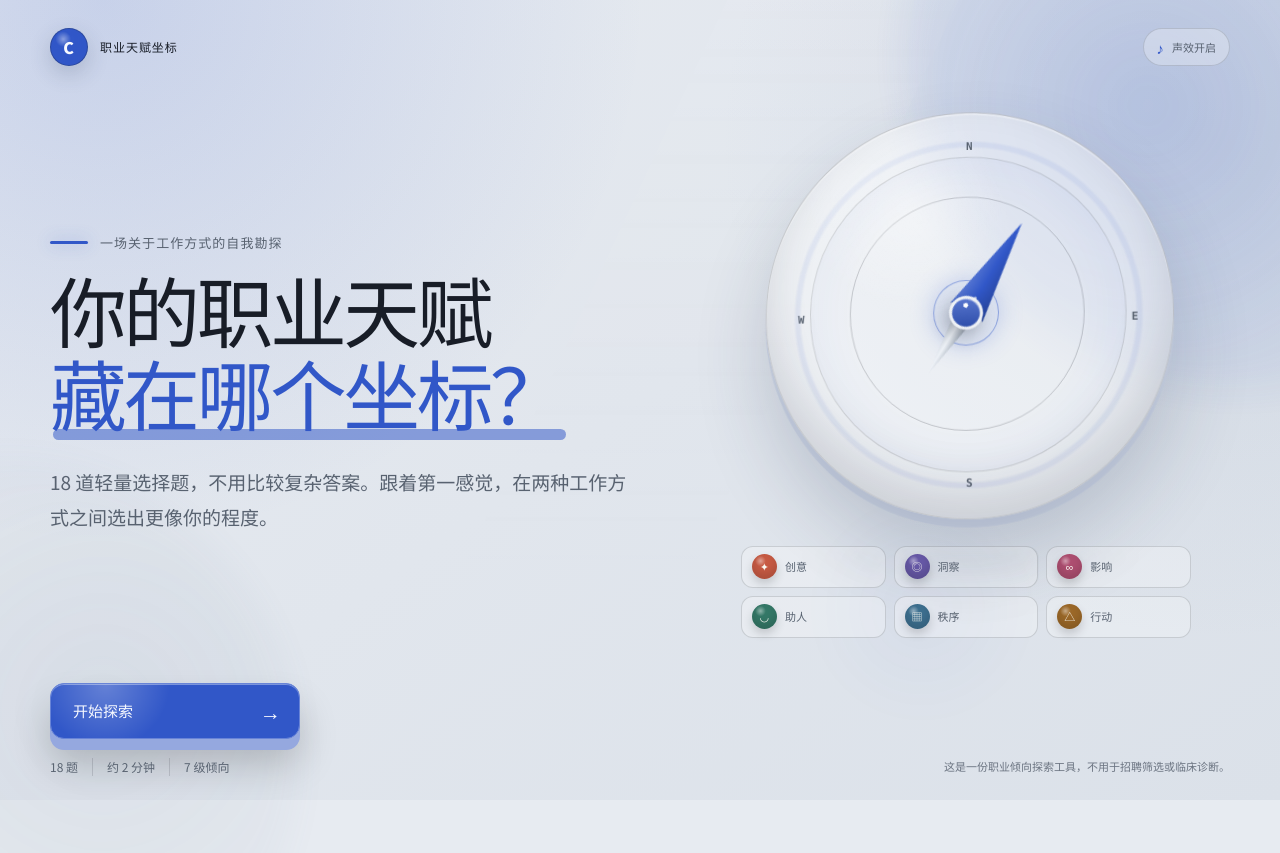
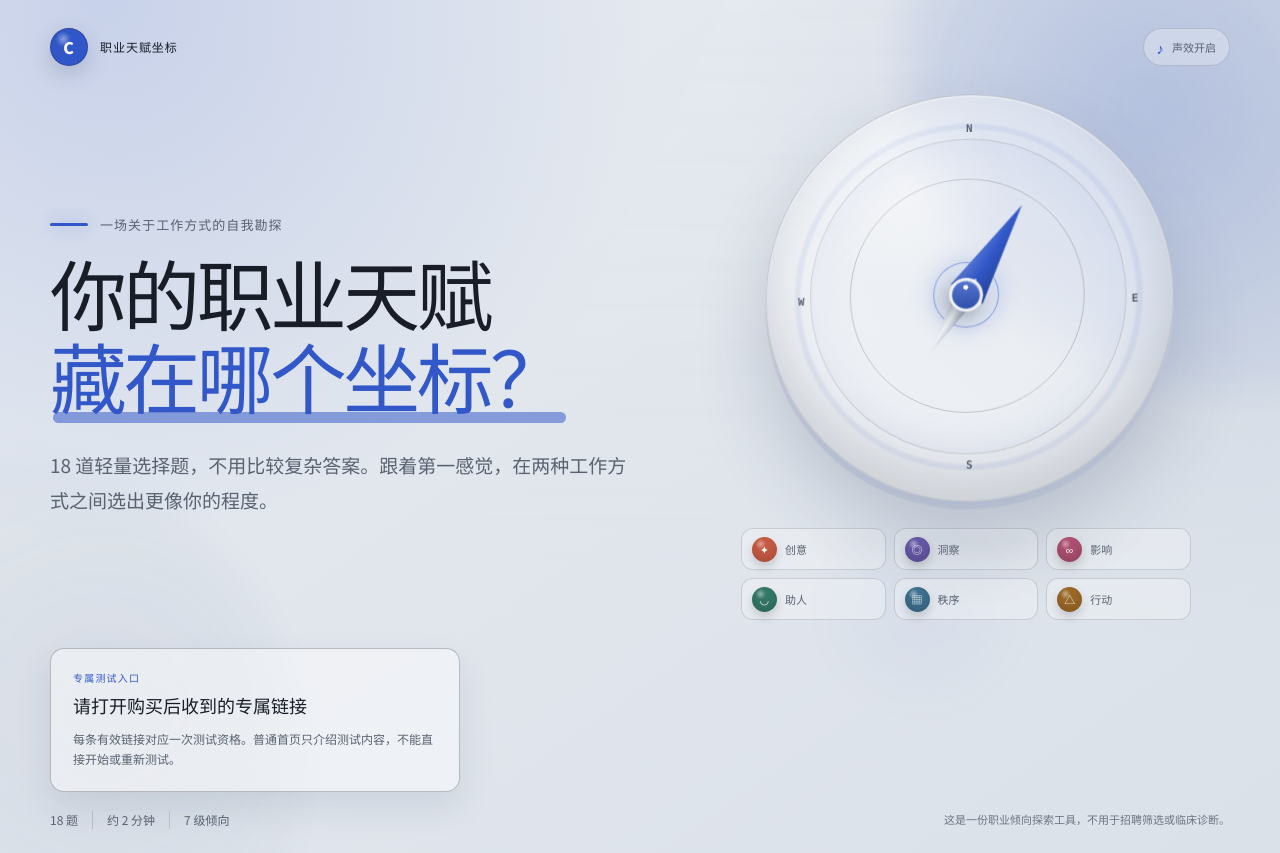
Before and after one commit to hresghi-cmd/career-compass, a Next.js app: page / in a window 1280 px wide. Before the commit the page ends 800 px from the top, so only its background shows below. Built offline with nearby package versions, Linux system fonts and the light colour scheme.

Commit message:
Gate assessment behind dedicated links

```diff
--- a/app/access/access-state-demo.tsx
+++ b/app/access/access-state-demo.tsx
@@ -130,7 +130,7 @@ function RevokedAccess({ access }: { access: DemoAccess }) {
       <h1 id="access-error-title">测试资格已失效</h1>
       <p>可能是订单已退款、链接被撤销，或地址复制不完整。你的设备和浏览器没有问题。</p>
       <div className="access-help"><strong>需要帮助？</strong><p>请把资格编号 <b>{access.orderReference}</b> 发给购买平台的店铺客服，我们会协助核对。</p></div>
-      <Link href="/" className="access-secondary">返回网站首页</Link>
+      <Link href="/" className="access-secondary">返回产品说明</Link>
     </section>
   );
 }
--- a/app/globals.css
+++ b/app/globals.css
@@ -811,6 +811,41 @@ summary:focus-visible {
   align-self: end;
 }
 
+.public-access-card {
+  width: min(410px, 100%);
+  padding: 21px 22px;
+  border: 1px solid var(--canvas-line-strong);
+  border-radius: var(--radius-control);
+  background: var(--canvas-panel);
+  box-shadow: 0 16px 34px rgb(38 54 86 / 10%);
+  backdrop-filter: blur(18px);
+  -webkit-backdrop-filter: blur(18px);
+}
+
+.public-access-card > span {
+  display: block;
+  margin-bottom: 9px;
+  color: var(--accent);
+  font-size: 10px;
+  font-weight: 800;
+  letter-spacing: .12em;
+}
+
+.public-access-card > strong {
+  display: block;
+  color: var(--on-canvas);
+  font-family: var(--font-display);
+  font-size: 18px;
+  line-height: 1.45;
+}
+
+.public-access-card > p {
+  margin: 9px 0 0;
+  color: var(--on-canvas-muted);
+  font-size: 12px;
+  line-height: 1.7;
+}
+
 .primary-button {
   min-width: 250px;
   min-height: 56px;
@@ -2248,6 +2283,11 @@ summary:focus-visible {
     margin-top: 0;
   }
 
+  .public-access-card {
+    width: 100%;
+    text-align: left;
+  }
+
   .primary-button {
     width: 100%;
   }
--- a/app/not-found.tsx
+++ b/app/not-found.tsx
@@ -13,7 +13,7 @@ export default function NotFound() {
           <h1 id="invalid-link-title">链接似乎不完整</h1>
           <p>请确认整条专属链接已经完整复制。你也可以回到购买平台，重新打开自动发货消息中的原链接。</p>
           <div className="access-help"><strong>仍然无法打开？</strong><p>请把订单编号发给购买平台的店铺客服，我们会核对并补发正确链接。</p></div>
-          <Link href="/" className="access-secondary">返回网站首页</Link>
+          <Link href="/" className="access-secondary">返回产品说明</Link>
         </section>
         <footer className="access-footer">职业天赋坐标 · 请勿把订单信息发送给陌生人</footer>
       </div>
--- a/app/page.tsx
+++ b/app/page.tsx
@@ -9,6 +9,7 @@ type Question = { scene: string; prompt: string; left: Pole; right: Pole };
 type RoleRecommendation = { title: string; why: string; firstStep: string };
 
 const STORAGE_KEY = "career-compass-progress-v2";
+const PUBLIC_ENTRY_ONLY = true;
 
 const talents: Record<TalentKey, {
   short: string; title: string; role: string; symbol: string; color: string;
@@ -160,8 +161,9 @@ export default function Home() {
   /* eslint-disable react-hooks/set-state-in-effect */
   useEffect(() => {
     try {
+      setSoundOn(localStorage.getItem(`${STORAGE_KEY}-sound`) !== "off");
+      if (PUBLIC_ENTRY_ONLY) return;
       const saved = localStorage.getItem(STORAGE_KEY);
-      setSoundOn(localStorage.getItem(`${STORAGE_KEY}-sound`) !== "off");
       if (saved) {
         const parsed = JSON.parse(saved) as { answers?: number[]; current?: number };
         if (Array.isArray(parsed.answers) && parsed.answers.length > 0) {
@@ -254,12 +256,6 @@ export default function Home() {
     if (next) playFeedback("select", true);
   };
 
-  const start = () => {
-    playFeedback("select");
-    if (answers.length === questions.length) setStage("result");
-    else { setCurrent(Math.min(answers.length, questions.length - 1)); setStage("quiz"); }
-  };
-
   const choose = (position: number) => {
     if (transitioning) return;
     setTransitioning(true);
@@ -338,9 +334,12 @@ export default function Home() {
             <div className="talent-legend" aria-label="六类职业天赋">{talentOrder.map((key) => <span key={key} style={{ "--legend-color": talents[key].color } as React.CSSProperties}><i>{talents[key].symbol}</i>{talents[key].short}</span>)}</div>
           </div>
           <div className="cover-action">
-            <button className="primary-button" onClick={start}>{answers.length > 0 ? "继续上次测试" : "开始探索"}<span>→</span></button>
+            <div className="public-access-card" role="note" aria-label="专属测试进入说明">
+              <span>专属测试入口</span>
+              <strong>请打开购买后收到的专属链接</strong>
+              <p>每条有效链接对应一次测试资格。普通首页只介绍测试内容，不能直接开始或重新测试。</p>
+            </div>
             <div className="test-meta"><span>18 题</span><span>约 2 分钟</span><span>7 级倾向</span></div>
-            {answers.length > 0 && <button className="text-button" onClick={reset}>清除进度，重新开始</button>}
           </div>
           <p className="disclaimer">这是一份职业倾向探索工具，不用于招聘筛选或临床诊断。</p>
         </section>
```
Also changed, not shown: 1 other file (tests, documents, lock files or other folders).
